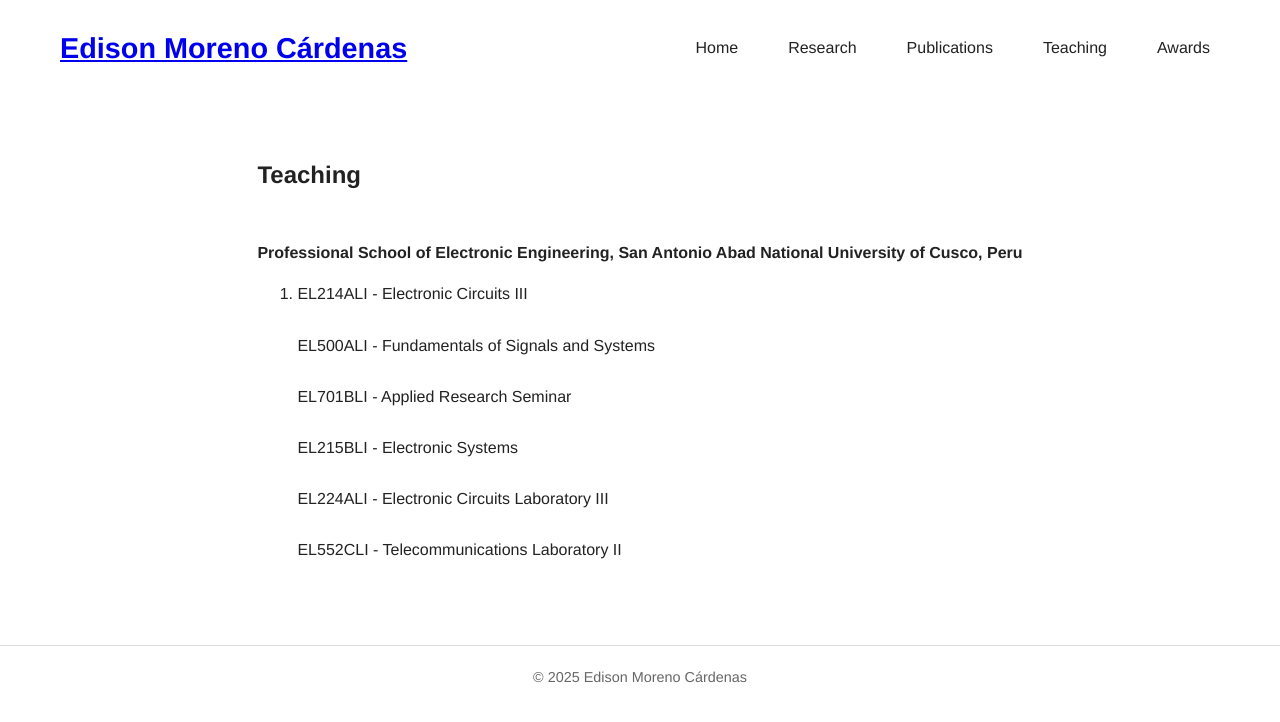
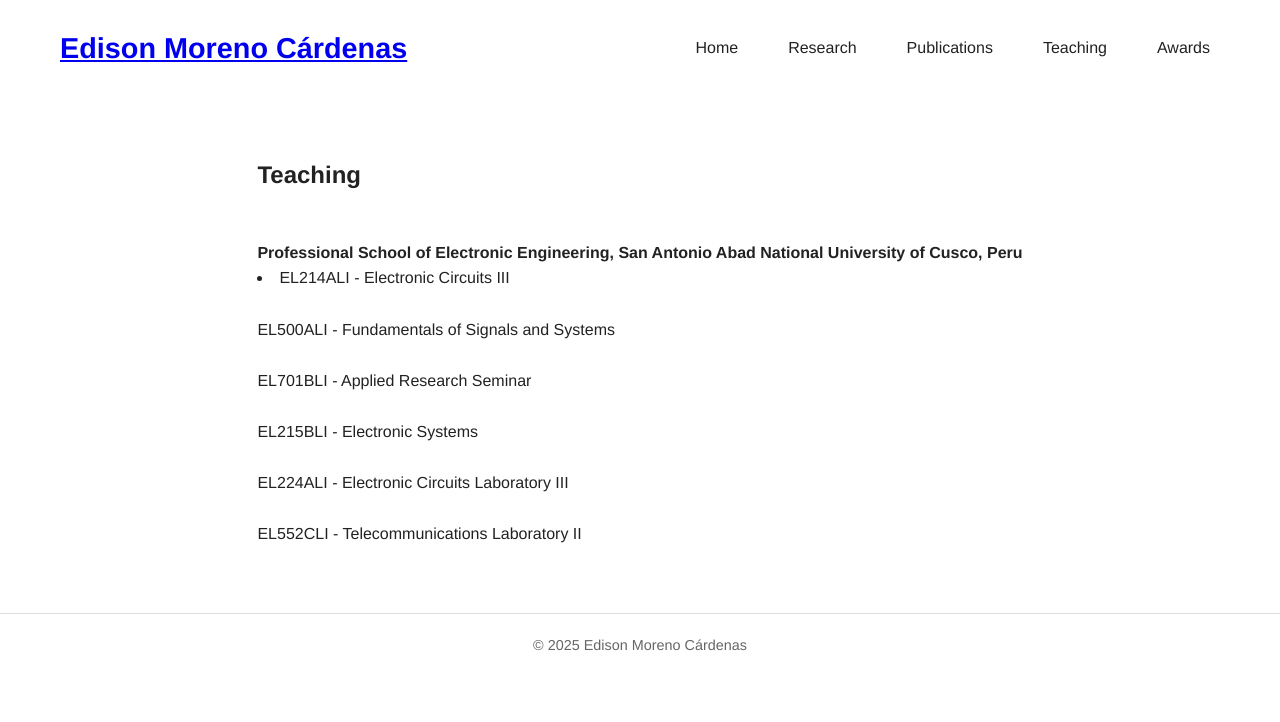
Before and after one commit to edisonmorenocardenas/edisonmorenocardenas.github.io, a Jekyll site: the page built from teaching.html, in a window 1280 px wide. Shown: the top 722 px of the page. Built offline with Jekyll 4.4.1, drawn with Linux system fonts in a browser that asks for light colours.

Commit message:
Actualizar contenido de

```diff
--- a/research.html
+++ b/research.html
@@ -23,7 +23,6 @@ title: "Projects"
       functionalities.
       <br>
       <br>
-      <br>
       09/2019 - 09/2022: <em>Dynamic Network Slicing in 5G Radio Access (ATLAS)</em>
       This project has addressed the management of physical and virtual resource allocation
       by the infrastructure provider to tenants, as well as the business models associated
--- a/teaching.html
+++ b/teaching.html
@@ -9,9 +9,7 @@ title: "Teaching"
   <strong>Professional School of Electronic Engineering, San Antonio Abad National University of Cusco, Peru</strong>
   <br>
 
-  <ol class="Teaching-list">
-    <!-- Cursos -->
-    <li>
+  <li>
       EL214ALI - Electronic Circuits III
       <br>
       <br>
@@ -32,8 +30,5 @@ title: "Teaching"
       <br>
     </li>
 
-    <!-- Teaching 2 -->
 
-    <!-- Aquí puedes añadir más cursos siguiendo el mismo patrón -->
-  </ol>
 </section>
```
